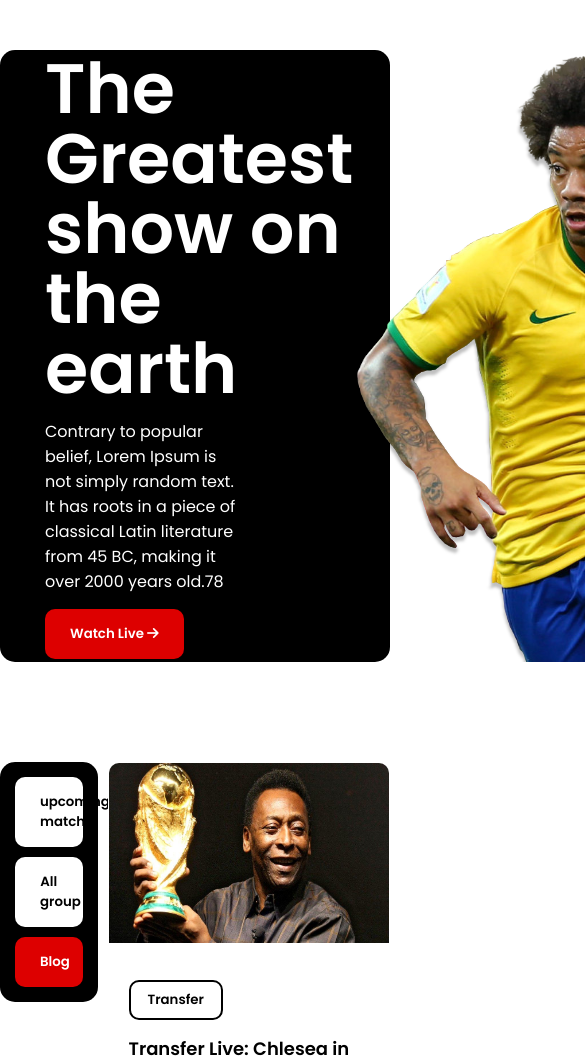
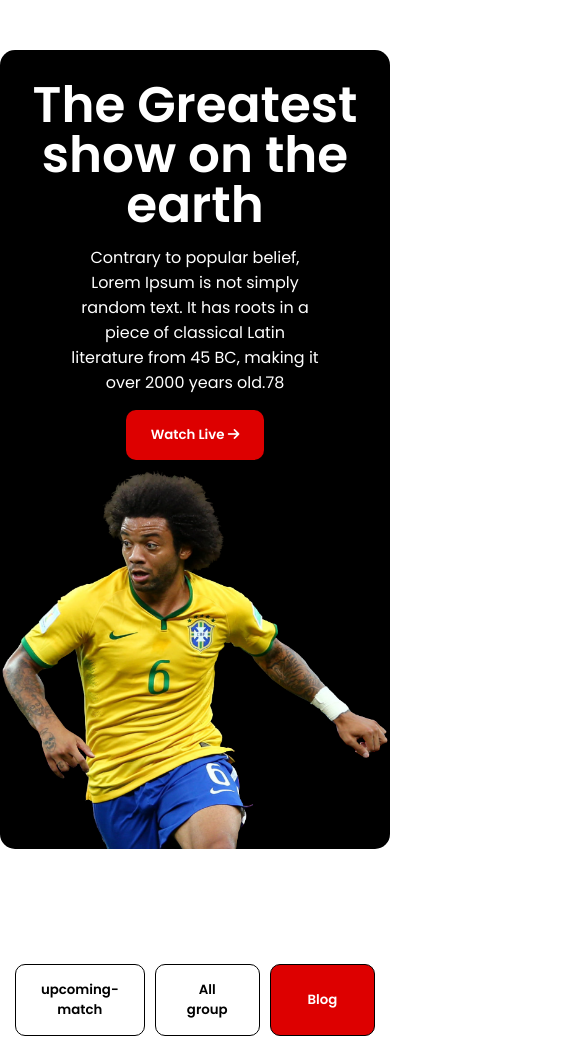
Before and after one commit to irfanulislamafif/fifa-world-cup, a plain HTML site: page index.html in a window 390 px wide. Shown: the top 1058 px of the page, 585 px wide, since content can reach past the window. Drawn offline with Linux system fonts and the light colour scheme.

Commit message:
the 5th commit

```diff
--- a/styles/fifa.css
+++ b/styles/fifa.css
@@ -41,8 +41,14 @@
 
 .banner-left {
     padding-left: 45px;
+    flex: 1;
 }
-
+.banner-right {
+    flex:1;
+}
+img {
+    max-width: 100%;
+}
 .banner-right img {
     display: block;
 }
@@ -79,6 +85,9 @@ height: fit-content;
 .upcoming-match-right {
 
 flex:1;
+display: grid;
+grid-template-columns: repeat(3,1fr);
+gap:10px;
 }
 
 .upcoming-match-right img {
@@ -111,3 +120,51 @@ flex:1;
 .card-body {
     padding: 20px;
 }
+
+@media screen and (max-width:992px) {
+    .upcoming-match {
+        flex-direction: column;
+    }
+
+    .upcoming-match-left {
+        flex-direction: row;
+        width: 100%;
+        background-color: transparent;
+    }
+    .upcoming-match-left * {
+        flex: 1;
+    }
+    .upcoming-match-left .btn {
+        border: 1px solid black;
+    }
+    .upcoming-match-right {
+ grid-template-columns: repeat(2,1fr);
+    }
+    .banner h2 {
+    font-size: 50px;
+    font-weight: 600;
+    line-height: 50px;
+
+}
+}
+
+@media screen and (max-width:768px) {
+    .banner {
+        flex-direction: column;
+        text-align: center;
+
+    }
+
+    .banner .banner-left {
+        margin-bottom: 10px;
+        padding-left: 0;
+        padding-top: 30px;
+
+    }
+
+    .banner .banner-left p {
+        /* max-width: 100%; */
+        margin:15px auto;
+
+    }
+}
```
